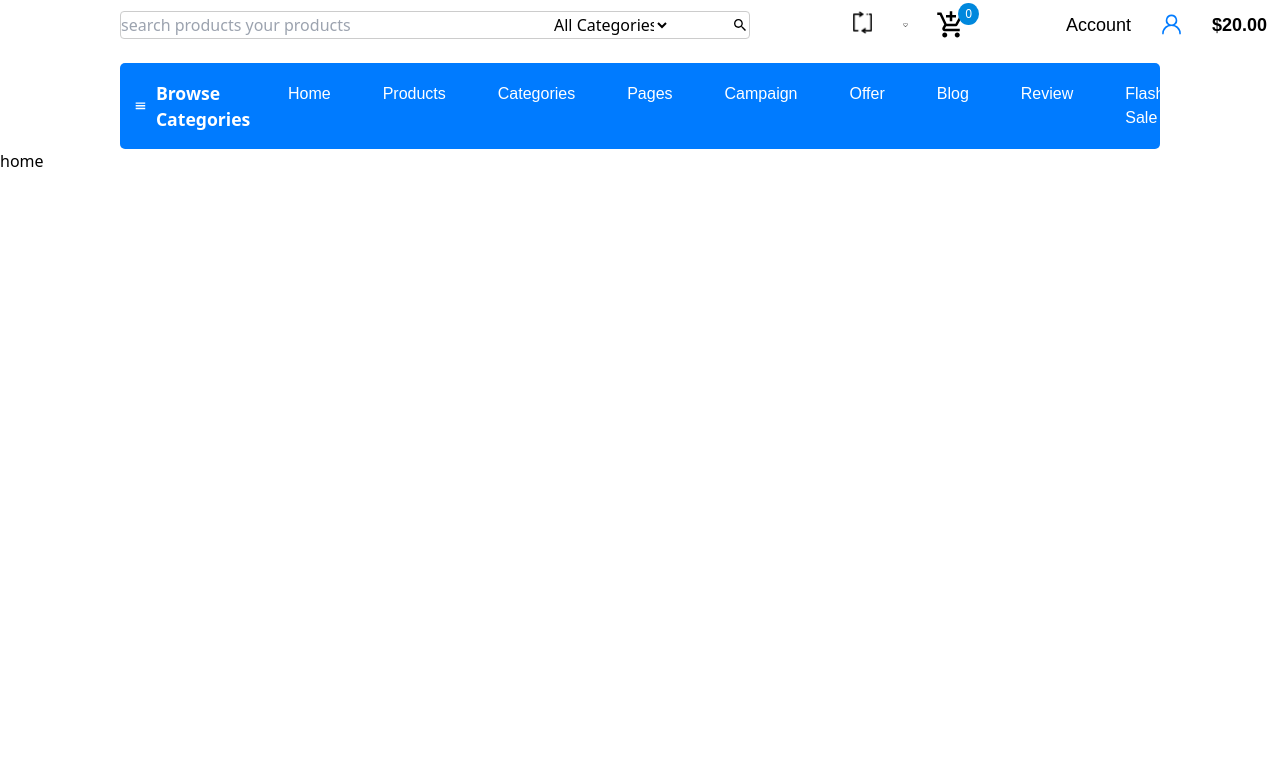
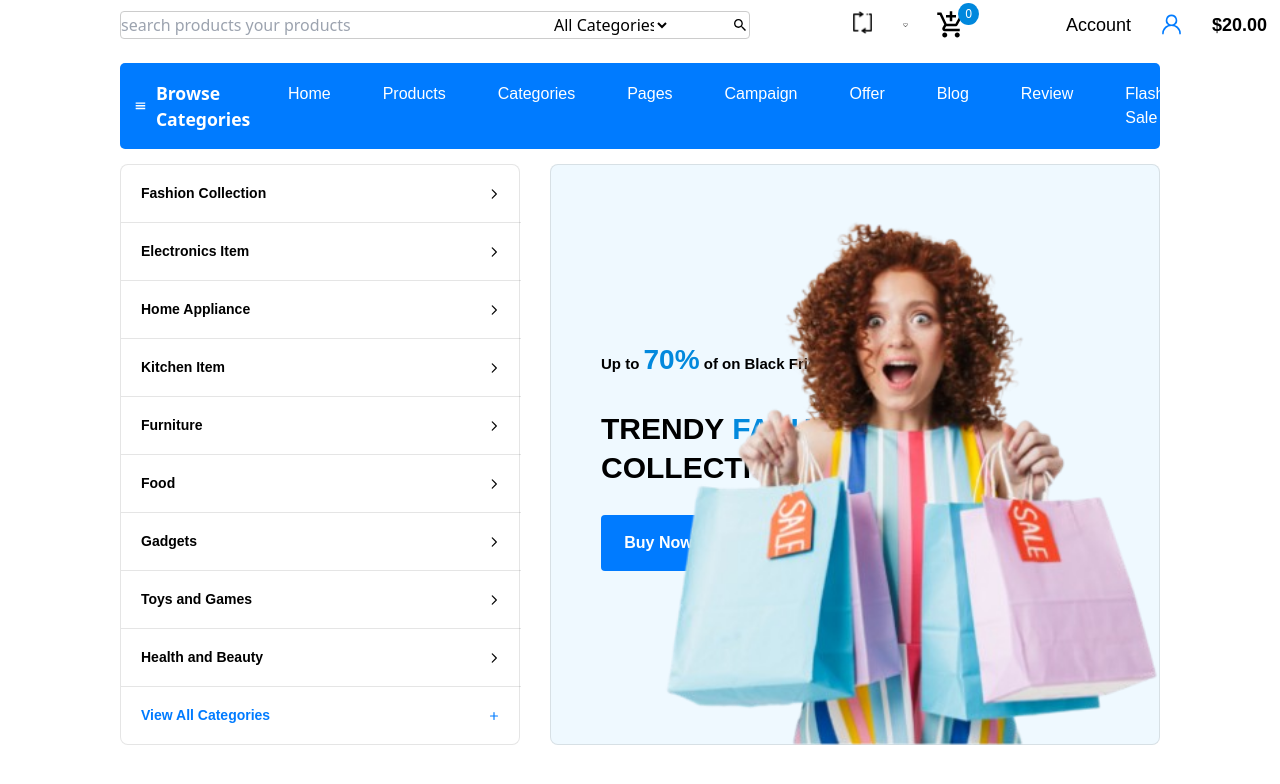
Before and after one commit to Moinulilm10/Healthxtech_task, a React (Vite) app: page / in a window 1280 px wide. Shown: the top 784 px of the page. Built offline with nearby package versions, Linux system fonts and the light colour scheme.

Commit message:
sidebar and banner added

```diff
--- /dev/null
+++ b/src/components/Banner/Banner.css
@@ -0,0 +1,70 @@
+.banner-container {
+    display: flex;
+    gap: 30px;
+    margin: 15px 120px 20px 120px;
+}
+
+.banner {
+    flex: 1;
+    display: flex;
+    justify-content: space-between;
+    position: relative;
+    align-items: center;
+    background-color: #eff9ff;
+    border: 1px solid rgba(0, 0, 0, 0.1);
+    padding: 0 50px;
+    border-radius: 8px;
+}
+
+.banner-text-container {
+    display: flex;
+    flex-direction: column;
+    gap: 28px;
+    font-family: Arial, Helvetica, sans-serif;
+}
+
+.banner-text-container p {
+    font-size: 15px;
+    font-weight: 600;
+}
+
+.banner-text-container p span {
+    font-size: 28px;
+    color: #0389dd;
+    font-weight: 600;
+}
+
+.banner-text-container h1 {
+    font-size: 30px;
+    font-weight: 700;
+    line-height: 130%;
+}
+
+.banner-text-container h1 span {
+    color: #0389dd;
+}
+
+.banner-text-container button {
+    display: flex;
+    justify-content: center;
+    align-items: center;
+    width: 115px;
+    padding: 16px 0;
+    background-color: #007bff;
+    border: none;
+    border-radius: 4px;
+    color: white;
+    font-weight: 600;
+    cursor: pointer;
+}
+
+.banner-text-container button:hover {
+    background-color: rgb(59 130 246);
+}
+
+.banner-img img {
+    position: absolute;
+    right: -11px;
+    bottom: -1px;
+    height: 530px;
+}
--- /dev/null
+++ b/src/components/Banner/Banner.jsx
@@ -0,0 +1,28 @@
+import banner from "../../assets/banner-pic.png";
+import Sidebar from "../Sidebar/Sidebar";
+import "../Sidebar/Sidebar.css";
+import "./banner.css";
+
+const Banner = () => {
+  return (
+    <div className="banner-container">
+      <Sidebar />
+      <div className="banner">
+        <div className="banner-text-container">
+          <p>
+            Up to <span>70%</span> of on Black Friday
+          </p>
+          <h1>
+            TRENDY <span>FASHION</span> <br /> COLLECTION
+          </h1>
+          <button type="button">Buy Now</button>
+        </div>
+        <div className="banner-img">
+          <img src={banner} alt="banner-img" />
+        </div>
+      </div>
+    </div>
+  );
+};
+
+export default Banner;
--- a/src/components/Home.jsx/Home.jsx
+++ b/src/components/Home.jsx/Home.jsx
@@ -1,7 +1,10 @@
+import Banner from "../Banner/Banner";
+import "./Home.css";
+
 const Home = () => {
   return (
-    <div>
-      <h1>home</h1>
+    <div className="home">
+      <Banner />
     </div>
   );
 };
--- /dev/null
+++ b/src/components/Sidebar/Sidebar.css
@@ -0,0 +1,36 @@
+:is(.sidebar-container) {
+    width: 400px;
+    border: 1px solid rgba(0, 0, 0, 0.1);
+    border-radius: 8px;
+    background-color: white;
+}
+
+:is(.list-container) {
+    list-style: none;
+    width: 400px;
+}
+
+.list {
+    display: flex;
+    justify-content: space-between;
+    align-items: center;
+    font-family: Arial, Helvetica, sans-serif;
+    font-size: 14px;
+    font-weight: 600;
+    border-bottom: 1px solid rgba(0, 0, 0, 0.1);
+    padding: 18px 20px;
+    cursor: pointer;
+}
+
+.list:last-child {
+    display: flex;
+    justify-content: space-between;
+    align-items: center;
+    color: #007bff;
+    font-family: Arial, Helvetica, sans-serif;
+    font-size: 14px;
+    font-weight: 600;
+    border-bottom: none;
+    padding: 18px 20px;
+    cursor: pointer;
+}
--- /dev/null
+++ b/src/components/Sidebar/Sidebar.jsx
@@ -0,0 +1,20 @@
+import { useNavigate } from "react-router-dom";
+import { sidebarData } from "../../data/sideBarData";
+
+const Sidebar = () => {
+  const navigate = useNavigate();
+  return (
+    <div className="sidebar-container">
+      <ul className="list-container">
+        {sidebarData.map((item, index) => (
+          <li key={index} className="list" onClick={() => navigate(item.path)}>
+            <span>{item.title}</span>
+            <span>{item.icon}</span>
+          </li>
+        ))}
+      </ul>
+    </div>
+  );
+};
+
+export default Sidebar;
--- a/src/data/SideBarOptions.js
+++ b/src/data/sideBarData.jsx
@@ -1,6 +1,6 @@
 import { HiOutlineChevronRight, HiOutlinePlusSm } from "react-icons/hi";
 
-export const sidebarDataOptions = [
+export const sidebarData = [
   {
     title: "Fashion Collection",
     path: "/fashion-collection",
```
